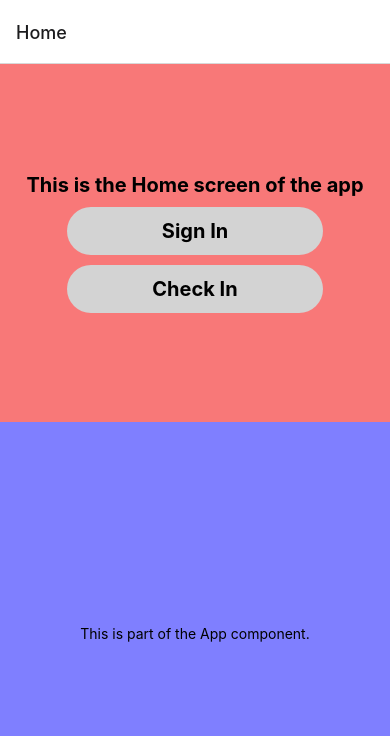
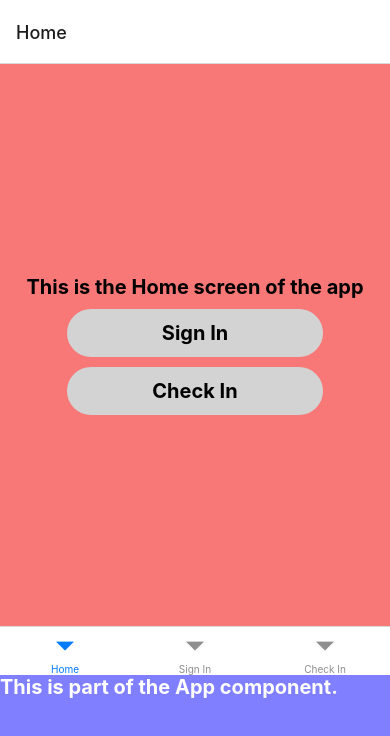
Before and after one commit to benjaminfisk/ModelingApp, a React Native app: screen / in a window 390 px wide. Shown: the top 736 px of the page. Built offline with nearby package versions, Linux system fonts and the light colour scheme.

Commit message:
added bottom tab navigation and moved components to their own file

```diff
--- a/App.js
+++ b/App.js
@@ -1,82 +1,45 @@
 import { StatusBar } from 'expo-status-bar';
 import { StyleSheet, Text, View, Alert } from 'react-native';
-import CometButton from './components/CometButton';
-import ComentInput from './components/CometInput';
 import React from 'react';
-
 import { NavigationContainer } from '@react-navigation/native';
 import { createNativeStackNavigator } from '@react-navigation/native-stack';
+import {createBottomTabNavigator} from '@react-navigation/bottom-tabs';
+
+import CometButton from './components/CometButton';
+import AUMB_CheckIn from './pages/AUMB_CheckIn';
+import Sign_In from './pages/Sign_In';
+import { global_styles } from './assets/styles';
 
 
 export default function App() {
-  const Stack = createNativeStackNavigator();
-
+  const Stack = createBottomTabNavigator();
   return (
     <NavigationContainer>
-      <Stack.Navigator style={styles.container}>
+      <Stack.Navigator style={global_styles.container}>
           <Stack.Screen name="Home" component={HomeScreen} />
-          <Stack.Screen name="Sign In" component={SignIn} />
-          <Stack.Screen name="Check In" component={CheckIn} />
+          <Stack.Screen name="Sign In" component={Sign_In} />
+          <Stack.Screen name="Check In" component={AUMB_CheckIn} />
       </Stack.Navigator>
-      <View style={[styles.container,styles.blueBG]}>
-        <Text>This is part of the App component.</Text>
+      <View style={[styles.app,global_styles.blueBG]}>
+        <Text style={[global_styles.text, {color: 'white'}]}>This is part of the App component.</Text>
         <StatusBar style="auto" />
       </View>
     </NavigationContainer>
   );
 }
+const styles = StyleSheet.create({
+  app: {
+    width: '100%',
+    height: '20%',
+  }
+});
+
 function HomeScreen ({ navigation }) {
   return (
-    <View style={[styles.container, styles.redBG]}>
-      <Text style={styles.text}>This is the Home screen of the app</Text>
+    <View style={[global_styles.container, global_styles.redBG]}>
+      <Text style={global_styles.text}>This is the Home screen of the app</Text>
       <CometButton onPress={() => navigation.navigate('Sign In')}>Sign In</CometButton>
       <CometButton onPress={() => navigation.navigate('Check In')}>Check In</CometButton>
     </View>
   );
 }
-function SignIn( { navigation } ) {
-  return (
-    <View style={[styles.container, styles.yellowBG]}>
-      <Text style={styles.text}>This is the SignIn screen of the app</Text>
-      <CometButton onPress={() => navigation.navigate('Home')}>Home</CometButton>
-      <CometButton onPress={() => navigation.navigate('Check In')}>Check In</CometButton>
-    </View>
-  )
-}
-function CheckIn( { navigation } ) {
-  return (
-    <View style={[styles.container, styles.greenBG]}>
-      <Text style={styles.text}>This is the CheckIn screen of the app</Text>
-      <CometButton onPress={() => navigation.navigate('Home')}>Home</CometButton>
-      <CometButton onPress={() => navigation.navigate('Sign In')}>SignIn</CometButton>
-    </View>
-  )
-}
-
-
-const styles = StyleSheet.create({
-  text : {
-    color: 'black',
-    fontSize: 20,
-    fontWeight: 'bold',
-  },
-  container: {
-    flex: 1,
-    width: '100%',
-    alignItems: 'center',
-    justifyContent: 'center',
-    gap: 10,
-  },
-  redBG: {
-    backgroundColor: '#ff000080',
-  },
-  blueBG: {
-    backgroundColor: '#0000ff80',
-  },
-  greenBG: {
-    backgroundColor: '#00ff0080',
-  },
-  yellowBG: {
-    backgroundColor: '#ffff0080',
-  },
-});
--- /dev/null
+++ b/assets/styles.ts
@@ -0,0 +1,29 @@
+import {StyleSheet} from "react-native";
+
+
+export const global_styles = StyleSheet.create({
+    text : {
+      color: 'black',
+      fontSize: 20,
+      fontWeight: 'bold',
+    },
+    container: {
+      flex: 1,
+      width: '100%',
+      alignItems: 'center',
+      justifyContent: 'center',
+      gap: 10,
+    },
+    redBG: {
+      backgroundColor: '#ff000080',
+    },
+    blueBG: {
+      backgroundColor: '#0000ff80',
+    },
+    greenBG: {
+      backgroundColor: '#00ff0080',
+    },
+    yellowBG: {
+      backgroundColor: '#ffff0080',
+    },
+  });
--- a/package.json
+++ b/package.json
@@ -9,6 +9,7 @@
     "web": "expo start --web"
   },
   "dependencies": {
+    "@react-navigation/bottom-tabs": "^6.4.0",
     "@react-navigation/native": "^6.0.13",
     "@react-navigation/native-stack": "^6.9.1",
     "expo": "~46.0.16",
--- /dev/null
+++ b/pages/AUMB_CheckIn.tsx
@@ -0,0 +1,20 @@
+import { View, Text, StyleSheet } from 'react-native'
+import { global_styles } from '../assets/styles'
+import CometButton from '../components/CometButton'
+import React from 'react'
+
+type Props = {
+  navigation: any
+}
+
+const AUMB_CheckIn: React.FC<Props> = ( props ) => {
+  const { navigation } = props;
+  return (
+    <View style={[global_styles.container, global_styles.greenBG]}>
+      <Text style={global_styles.text}>This is the Check In screen of the app</Text>
+      <CometButton onPress={() => navigation.navigate('Home')}>Home</CometButton>
+      <CometButton onPress={() => navigation.navigate('Sign In')}>Sign In</CometButton>
+    </View>
+  )
+}
+export default AUMB_CheckIn
--- /dev/null
+++ b/pages/Sign_In.tsx
@@ -0,0 +1,27 @@
+import { View, Text, StyleSheet, Image } from 'react-native'
+import { global_styles } from '../assets/styles';
+import CometButton from '../components/CometButton';
+import React from 'react'
+
+type Props = {
+  navigation: any
+}
+
+const Sign_In: React.FC<Props> = ( props ) => {
+  const { navigation } = props;
+  return (
+    <View style={[global_styles.container, global_styles.yellowBG]}>
+      <Text style={global_styles.text}>This is the SignIn screen of the app</Text>
+      <CometButton onPress={() => navigation.navigate('Home')}>Home</CometButton>
+      <CometButton onPress={() => navigation.navigate('Check In')}>Check In</CometButton>
+    </View>
+  )
+}
+export default Sign_In
+
+const styles = StyleSheet.create({
+  logo: {
+    width: 100,
+    height: 100,
+  },
+})
```
Also changed, not shown: pages/AUMB_Check-In.js (deleted, +0 -14 lines), pages/Sign_In.js (deleted, +0 -18 lines), 1 other file (tests, documents, lock files or other folders).
